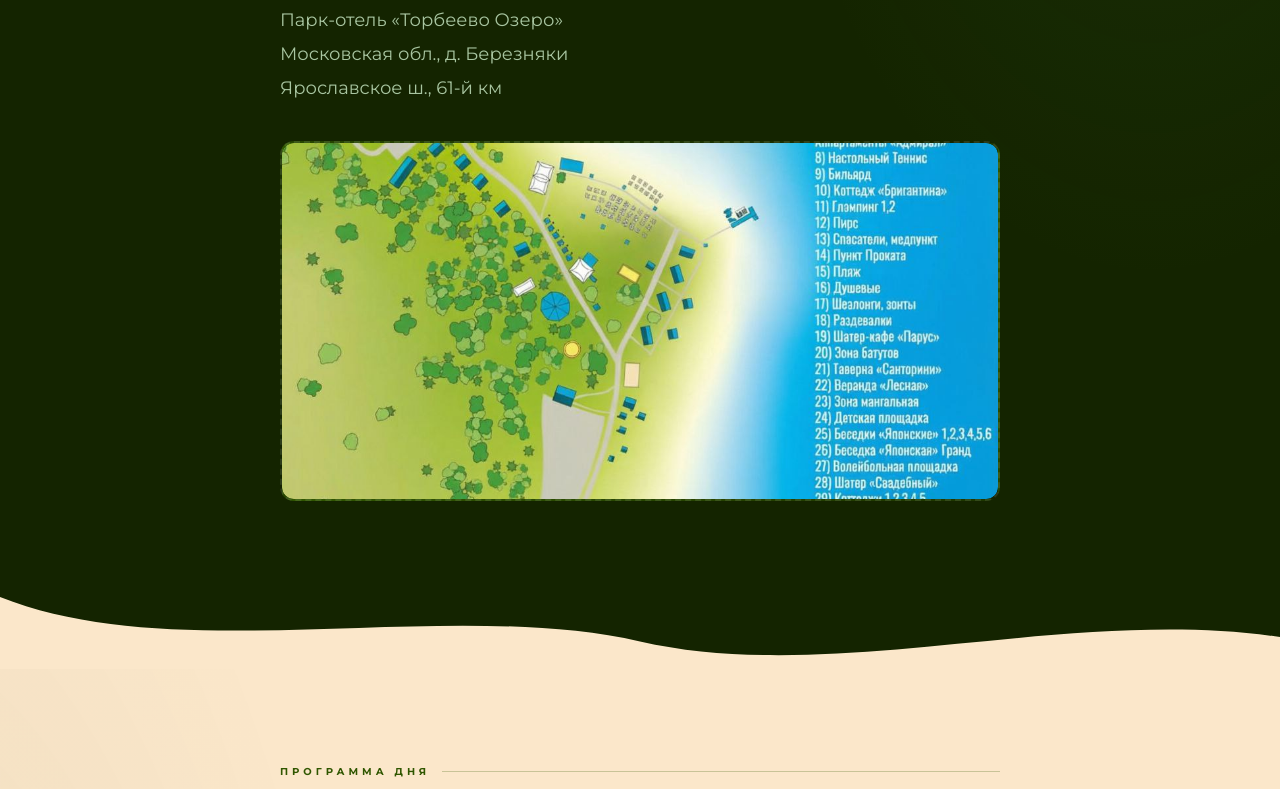
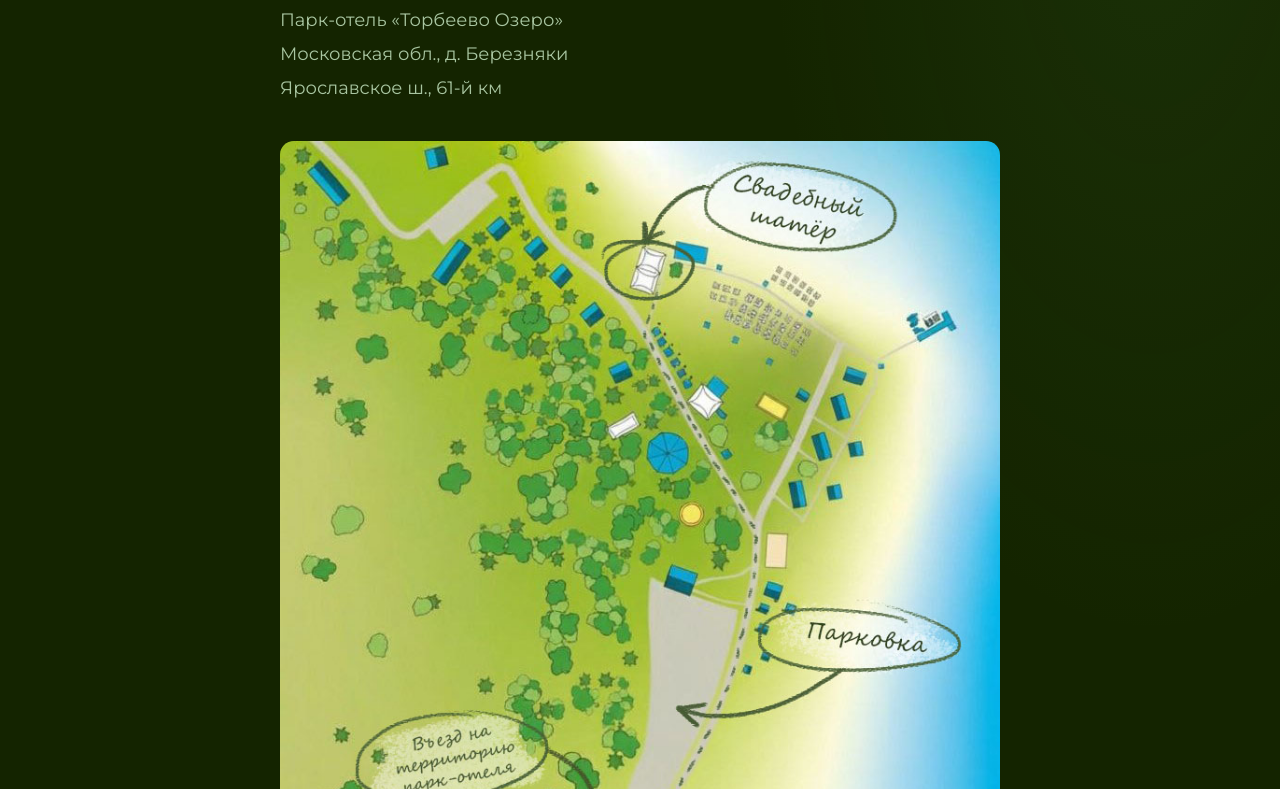
Before and after one commit to Sawaiii/denis-and-lena-wedding-2026, a plain HTML site: page index.html in a window 1280 px wide. Shown: the part 1548-2337 px from the top of the page. Drawn offline with nearby package versions, Linux system fonts and the light colour scheme.

Commit message:
fin-vrode

```diff
--- a/index.html
+++ b/index.html
@@ -144,14 +144,13 @@
 /* ── PLACE ── */
 .address-block{font-size:clamp(15px,3.5vw,18px);line-height:1.9;color:var(--pale);font-weight:400;margin-bottom:36px}
 .map-placeholder{cursor:pointer;
-  width:100%;aspect-ratio:16/8;
+  width:100%;
   background:linear-gradient(135deg,#305700 0%,#142400 100%);
-  border-radius:14px;border:2px dashed rgba(255,255,255,.1);
-  display:flex;flex-direction:column;align-items:center;justify-content:center;gap:12px;
-  color:rgba(255,255,255,.3);font-size:11px;letter-spacing:2px;text-transform:uppercase;font-weight:600;overflow:hidden;
+  border-radius:14px;overflow:hidden;
+  display:block;line-height:0;
 }
 .map-placeholder svg{width:32px;height:32px;opacity:.4}
-.map-placeholder img{width:100%;height:100%;object-fit:cover;border-radius:12px}
+.map-placeholder img{width:100%;height:auto;display:block;border-radius:12px}
 
 /* ── TIMELINE ── */
 .timeline{position:relative;padding:8px 0}
@@ -315,14 +314,14 @@
         <span class="ph-label">жених</span>
       </div>
       <div class="ph">
-        <img src="images/1.jpg" alt="">
+        <img src="images/13.jpg" alt="">
         <span class="ph-label">невеста</span>
       </div>
     </div>
 
     <!-- Большое фото снизу -->
     <div class="ph ph-big">
-      <img src="images/3.jpg" alt="">
+      <img src="images/12.jpg" alt="">
     </div>
 
     <p class="hero-caption">Время пронеслось незаметно — и вот эти двое милых детей наконец решили сделать всё официально. Да, мы сами в шоке!</p>
@@ -336,7 +335,7 @@
       <div class="rule light r d2"></div>
       <div class="address-block r d2">Парк-отель «Торбеево Озеро»<br>Московская обл., д. Березняки<br>Ярославское ш., 61-й км</div>
       <div class="map-placeholder r d3">
-        <img src="images/map.jpg" alt="">
+        <img src="images/map-1.jpg" alt="">
       </div>
     </div>
   </div>
```
Also changed, not shown: images/12.jpg (added), images/13.jpg (added), images/14.jpg (added), images/2.jpg, images/map-1.jpg (added).
